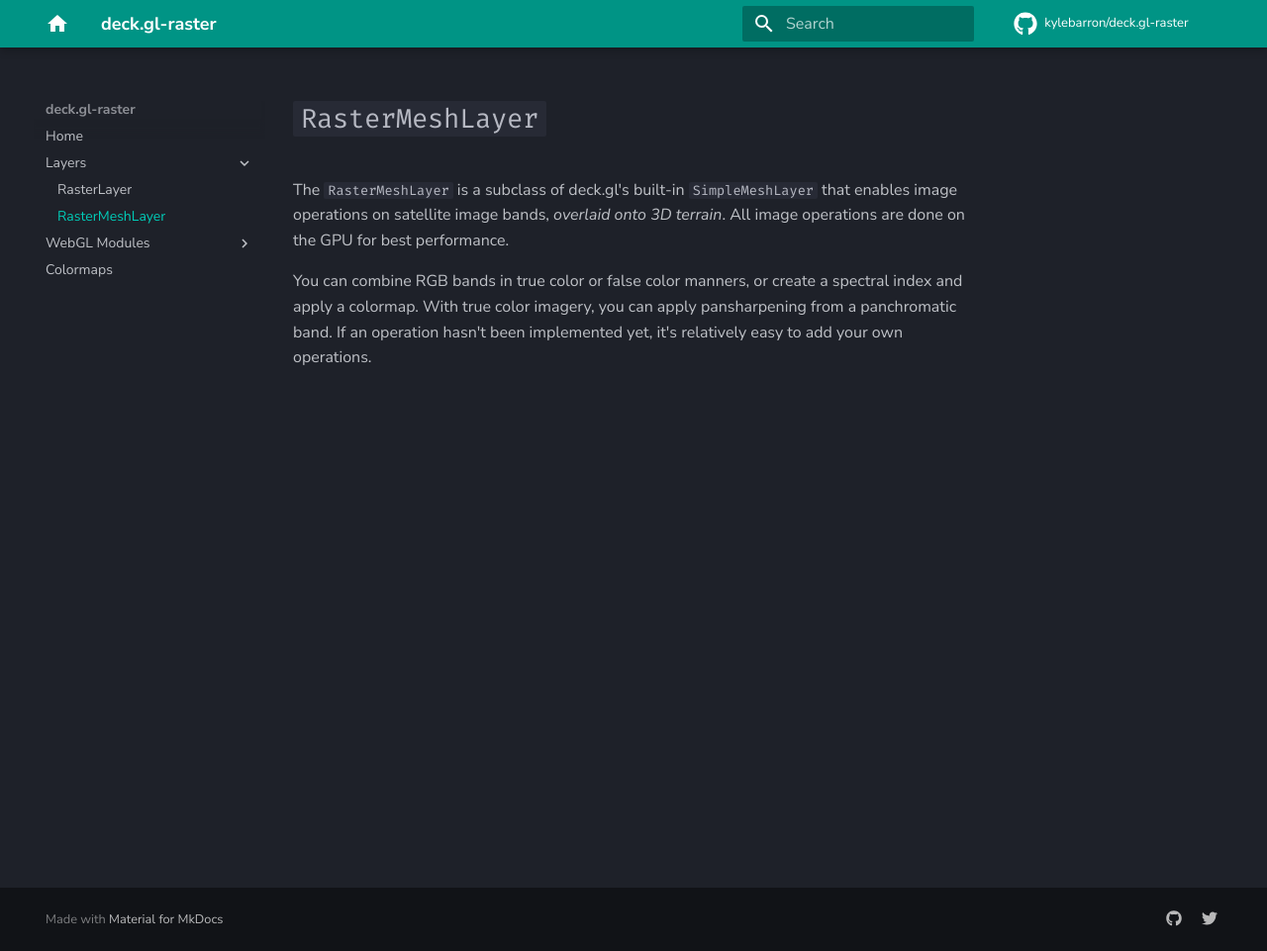
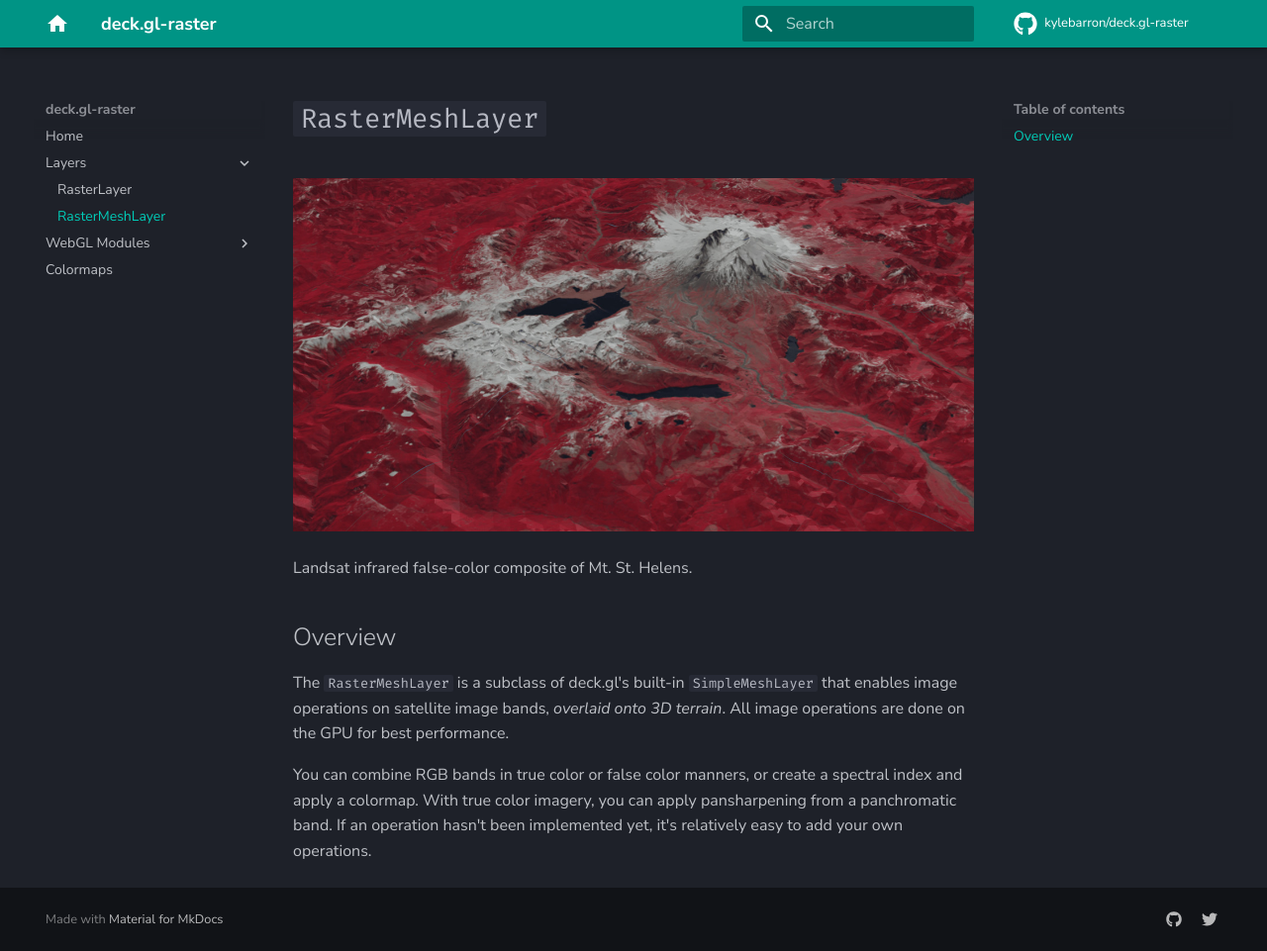
Before and after one commit to kylebarron/deck.gl-raster, an MkDocs documentation site: the page built from docs/layers/raster-mesh-layer.md, in a window 1280 px wide and 961 px high. Shown: the whole window at 99% size. Built offline with MkDocs 1.6.1 and Material for MkDocs 9.7.7, drawn with Linux system fonts in a browser that asks for light colours; comment, search, counter and statistics services are not loaded.

Commit message:
Add screenshot of RasterMeshLayer

```diff
--- a/docs/layers/raster-mesh-layer.md
+++ b/docs/layers/raster-mesh-layer.md
@@ -1,4 +1,10 @@
 # `RasterMeshLayer`
+
+![](../assets/images/ir_false_color_st_helens.jpg)
+
+Landsat infrared false-color composite of Mt. St. Helens.
+
+## Overview
 
 The `RasterMeshLayer` is a subclass of deck.gl's built-in `SimpleMeshLayer` that
 enables image operations on satellite image bands, _overlaid onto 3D terrain_.
```
Also changed, not shown: docs/assets/images/ir_false_color_st_helens.jpg (added).
